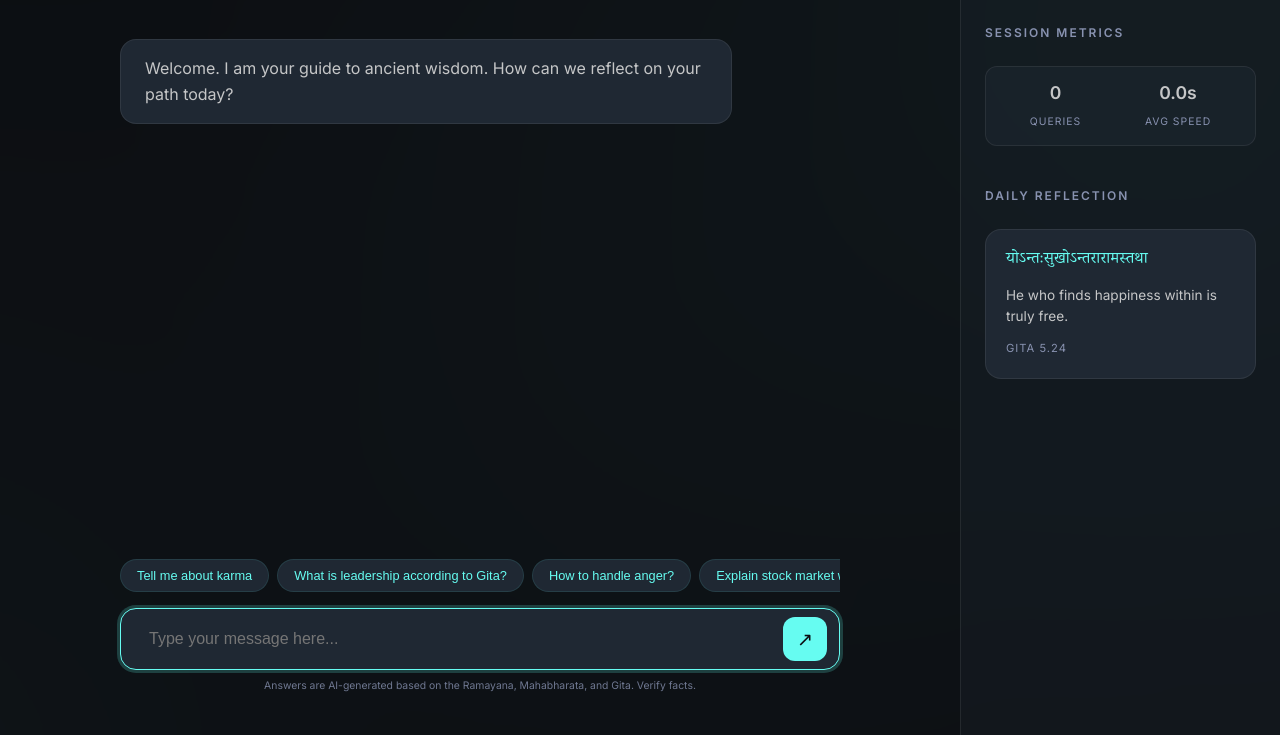
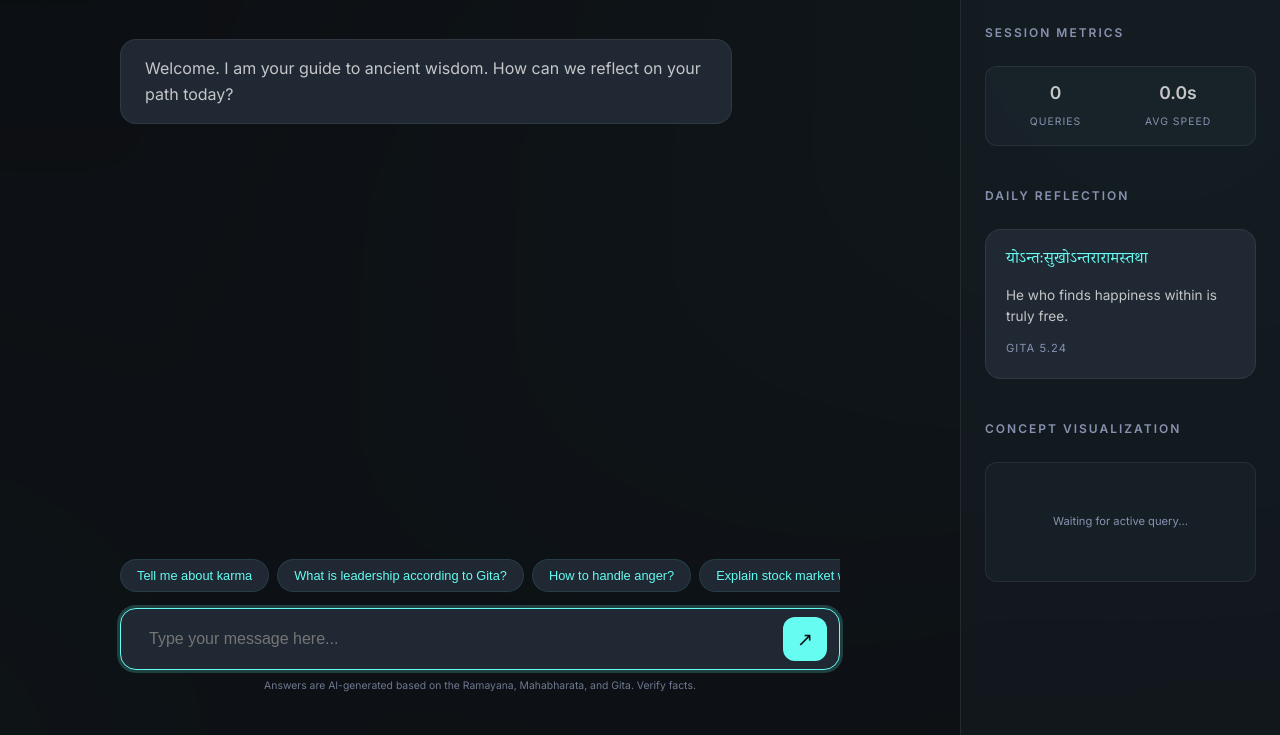
Before and after one commit to siddharthagummadi/Dhruva, a Flask app: page / in a window 1280 px wide. Shown: the part 65-800 px from the top of the page. Run offline with Flask 3, Linux system fonts and the light colour scheme.

Commit message:
Feature: Dynamic Mermaid.js queries to populate right sidebar

````diff
--- a/main.py
+++ b/main.py
@@ -26,7 +26,8 @@ SYSTEM_INSTRUCTION = (
     "2. If applicable, optionally provide a single relevant Sanskrit verse (with Devanagari, IAST, and English translation) after the factual answer. "
     "3. Keep responses highly relevant, structured, and easy to read. Do not over-philosophize simple queries. "
     "4. Frame epics as academic or psychological archetypes rather than religious figures. "
-    "5. Format verses distinctly so the frontend can render them clearly."
+    "5. Format verses distinctly so the frontend can render them clearly. "
+    "6. [MERMAID VISUALIZATION]: If the user's query involves a process, cycle, conflict, relationship, or concept that can be visualized (like Karma, character connections, Dharma), ALWAYS output a Mermaid.js diagram block starting with ```mermaid and ending with ```. Use flowchart TD or LR. Keep it concise."
 )
 
 model = genai.GenerativeModel(
--- a/static/script.js
+++ b/static/script.js
@@ -328,9 +328,21 @@ function updateMessage(id, text) {
 }
 
 function parseContent(text) {
+    // 0. Extract mermaid diagrams and render to sidebar
+    let mermaidCode = null;
+    const mermaidRegex = /```mermaid\s*([\s\S]*?)```/g;
+    let parsed = text.replace(mermaidRegex, (match, p1) => {
+        mermaidCode = p1;
+        return ''; // Remove from the actual chat bubble
+    });
+
+    if (mermaidCode) {
+        renderMermaidDiagram(mermaidCode.trim());
+    }
+
     // 1. Detect full Devanagari stanzas FIRST (before any other processing)
     const slokaRegex = /((?:.*[\u0900-\u097F].*\n?)+)/g;
-    let parsed = text.replace(slokaRegex, (match) => {
+    parsed = parsed.replace(slokaRegex, (match) => {
         const verseHtml = match.trim().replace(/\n/g, '<br>');
         return `\n<div class="verse-block"><span class="verse-text">${verseHtml}</span></div>\n`;
     });
@@ -395,4 +407,30 @@ function parseContent(text) {
     return parsed;
 }
 
+function renderMermaidDiagram(code) {
+    const container = document.getElementById('diagram-container');
+    if (!container) return;
+    if (typeof mermaid === 'undefined') {
+        container.innerHTML = `<span style="font-size: 0.7rem; color: var(--danger);">Mermaid context missing</span>`;
+        return;
+    }
+
+    // Keep it centered nicely
+    container.innerHTML = `<div id="mermaid-render-div" style="width: 100%; display: flex; justify-content: center;"></div>`;
+
+    try {
+        mermaid.initialize({ startOnLoad: false, theme: document.documentElement.classList.contains('light') ? 'default' : 'dark' });
+
+        mermaid.render('mermaid-svg', code).then(result => {
+            const renderDiv = document.getElementById('mermaid-render-div');
+            if(renderDiv) renderDiv.innerHTML = result.svg;
+        }).catch(err => {
+            container.innerHTML = `<span style="font-size: 0.7rem; color: var(--danger);">Failed to render diagram insight.</span>`;
+            console.error("Mermaid error:", err);
+        });
+    } catch (e) {
+        console.error("Mermaid execution error:", e);
+    }
+}
+
 init();
--- a/templates/index.html
+++ b/templates/index.html
@@ -9,6 +9,7 @@
     <link rel="preconnect" href="https://fonts.googleapis.com">
     <link rel="preconnect" href="https://fonts.gstatic.com" crossorigin>
     <link href="https://fonts.googleapis.com/css2?family=Inter:wght@300;400;500;600&family=Noto+Serif+Devanagari:wght@400;700&display=swap" rel="stylesheet">
+    <script src="https://cdn.jsdelivr.net/npm/mermaid/dist/mermaid.min.js"></script>
 </head>
 <body>
     <div class="app-layout">
@@ -92,6 +93,11 @@
 
                 <h4 style="font-size: 0.75rem; letter-spacing: 2px; color: var(--text-muted); margin-top: 24px; margin-bottom: 8px;">DAILY REFLECTION</h4>
                 <div id="reflection-container"></div>
+
+                <h4 style="font-size: 0.75rem; letter-spacing: 2px; color: var(--text-muted); margin-top: 24px; margin-bottom: 8px;">CONCEPT VISUALIZATION</h4>
+                <div id="diagram-container" style="background: rgba(31, 40, 51, 0.4); border: 1px solid var(--border-neutral); border-radius: 12px; padding: 12px; min-height: 120px; display: flex; align-items: center; justify-content: center; overflow: hidden;">
+                    <span style="font-size: 0.7rem; color: var(--text-muted); text-align: center;">Waiting for active query...</span>
+                </div>
             </aside>
         </div>
     </div>
````
